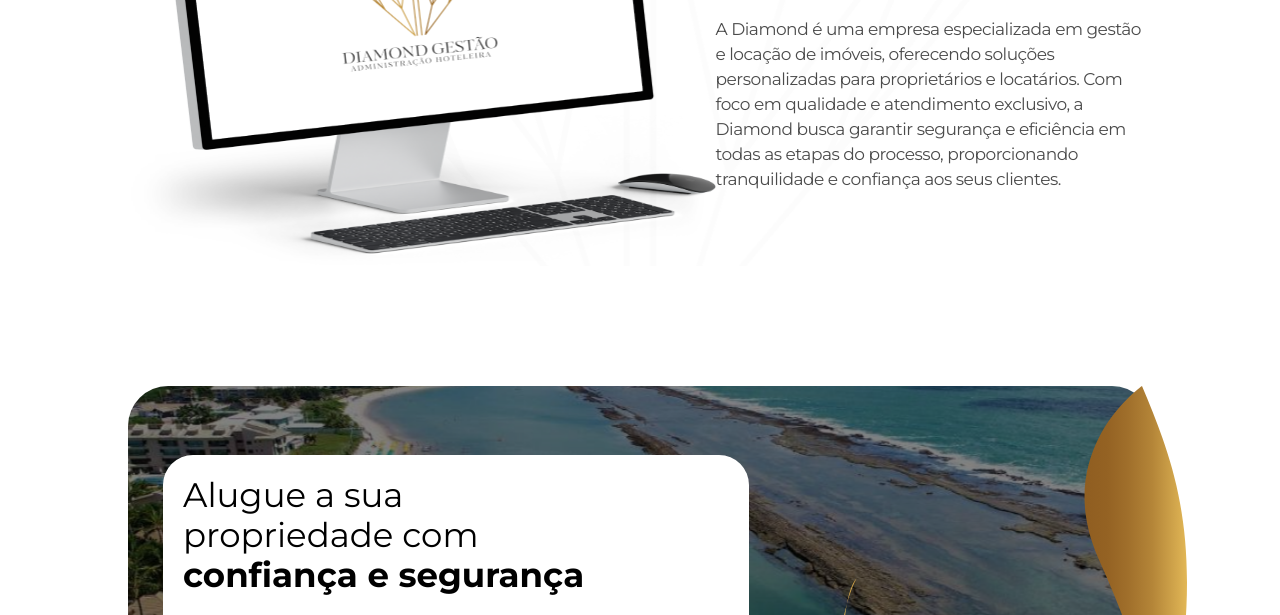
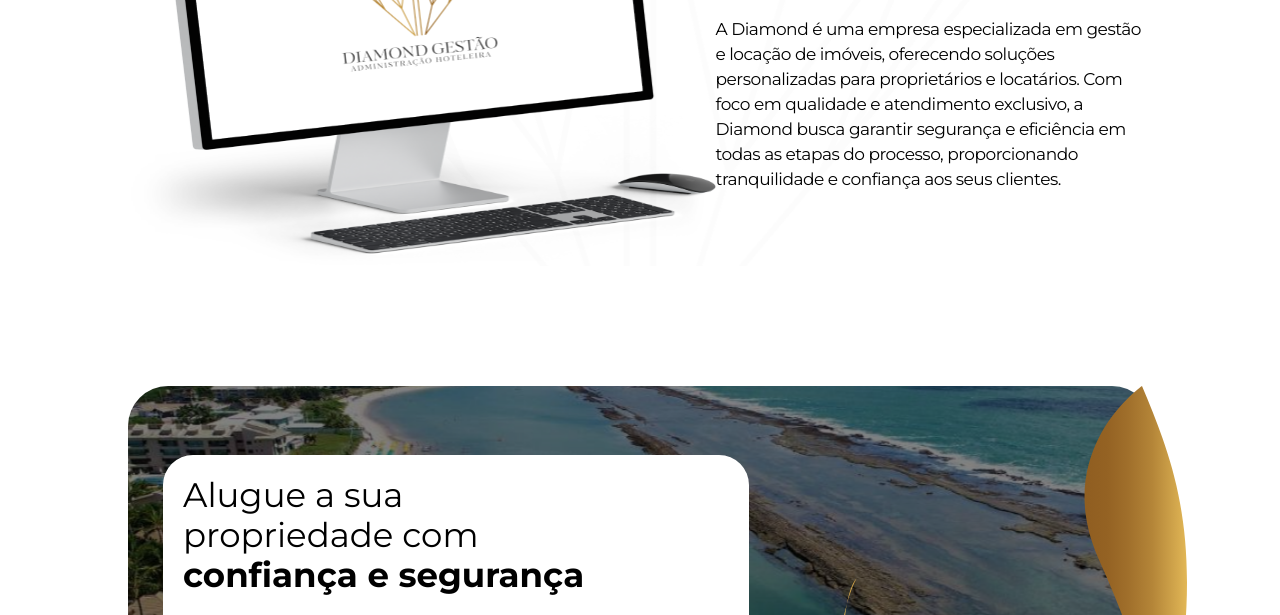
Before and after one commit to VictorrMatt/DiamondSections, a plain HTML site: page v2/index.html in a window 1280 px wide. Shown: the part 1087-1702 px from the top of the page. Drawn offline with Linux system fonts and the light colour scheme.

Commit message:
feat: some adaptations

```diff
--- a/v2/index.html
+++ b/v2/index.html
@@ -161,8 +161,6 @@
       scroll-behavior: smooth;
     }
 
-
-
     #main-section,
     #images-container {
       display: flex;
@@ -174,12 +172,6 @@
       gap: var(--gap-large);
       max-width: 100vw;
       overflow-x: hidden;
-    }
-
-    h2,
-    p,
-    span {
-      color: var(--color-dark);
     }
 
     #rect-desktop {
```
Also changed, not shown: v1/index.html (+0 -6 lines).
